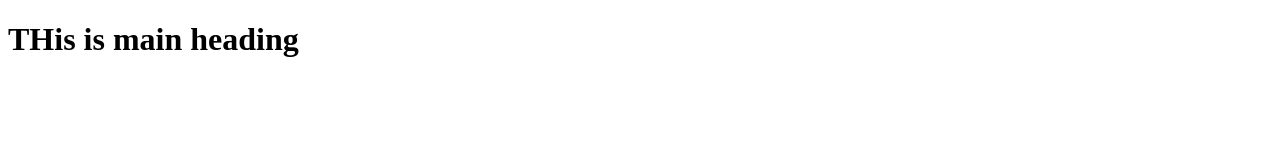
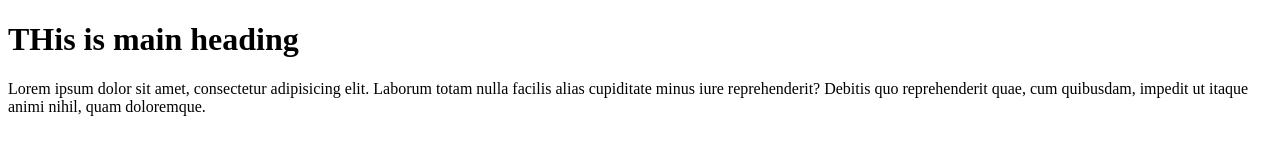
Before and after one commit to Sam-aBii/Frontend-projects, a plain HTML site: page class1/index.html in a window 1280 px wide. Drawn offline with Linux system fonts and the light colour scheme.

Commit message:
Add paragrapgh

```diff
--- a/class1/index.html
+++ b/class1/index.html
@@ -8,5 +8,6 @@
 </head>
 <body>
     <h1>THis is main heading </h1>
+    <p>Lorem ipsum dolor sit amet, consectetur adipisicing elit. Laborum totam nulla facilis alias cupiditate minus iure reprehenderit? Debitis quo reprehenderit quae, cum quibusdam, impedit ut itaque animi nihil, quam doloremque.</p>
 </body>
 </html>
```
